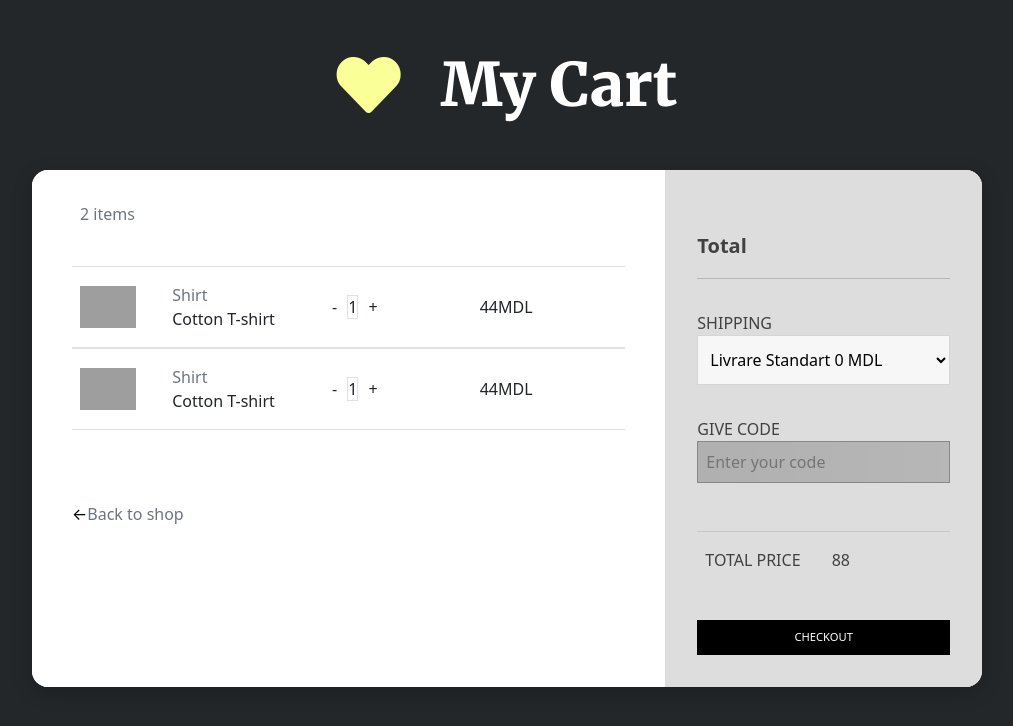
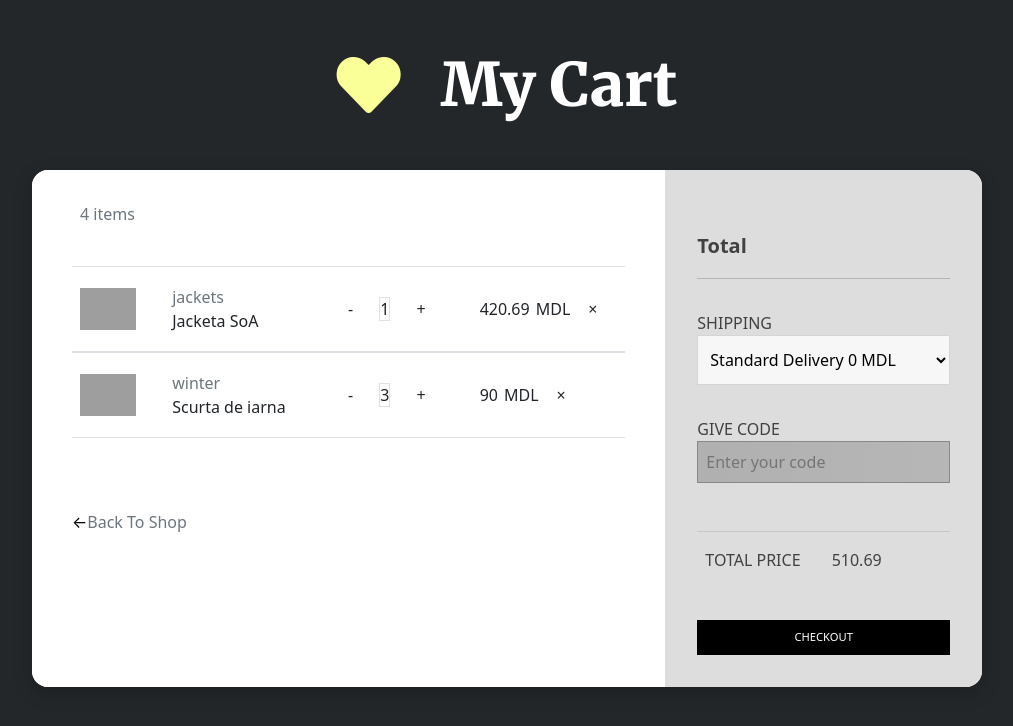
Before and after one commit to LwveMike/MagazinOnline, a PHP site: page /cart.php in a window 1280 px wide. Shown: the part 61-787 px from the top of the page, without its empty margins (133-1146 px from the left). Run offline with PHP 8.4, Linux system fonts and the light colour scheme; the visitor is signed in with stand-in values (Sample User, id 1); data comes from the database, SQL or seed files in the repository; some libraries are stand-ins or nearby versions; grey boxes are pictures that could not be loaded.

Commit message:
Added Functional Shopping Cart

```diff
--- a/cart.php
+++ b/cart.php
@@ -1,8 +1,19 @@
 <?php
 include "menu.php";
+include "db.php";
 
+if (!isset($_SESSION['username']) || empty($_SESSION['username'])) {
+    echo "<div class='alert alert-danger' role='alert'>
+    Trebuie sa fii logat ca sa ai un cart
+            </div>";
+    echo "<script>
+    setTimeout(() => {
+    window.location.replace('/lwvemike/MagazinOnline/');
+    }, 2000);
+            </script>";
+    die();
+}
 ?>
-
 <link rel="stylesheet" href="./style/cart.css">
 
 
@@ -18,42 +29,64 @@ include "menu.php";
         <div class="col-md-8 cart">
             <div class="title">
                 <div class="row">
-                    <div class="col align-self-center text-right text-muted"><span id="total-items">2</span> <span>items</span></div>
+                    <?php
+                    $username = $_SESSION['username'];
+                    $getUserId = "SELECT id FROM users WHERE username = '{$username}'";
+                    $result = $con->query($getUserId);
+                    $res = $result->fetch_all(MYSQLI_ASSOC)[0];
+
+                    $userId = $res['id'];
+
+                    $totalItems = "SELECT cart_items.id, cart_items.quantity, products.name, products.url, products.price, products.sub_category FROM cart_items
+                                   JOIN products
+                                   ON cart_items.product_id = products.id
+                                   WHERE cart_items.user_id = {$userId}";
+
+                    $totalItemsQuery = $con->query($totalItems);
+                    $totalItemsResponse = $totalItemsQuery->fetch_all(MYSQLI_ASSOC);
+
+                    $totalItemsLengthArr = [];
+                    $totalItemsPrice = [];
+
+                    foreach ($totalItemsResponse as $itemResponse) {
+                        array_push($totalItemsLengthArr, $itemResponse['quantity']);
+                        array_push($totalItemsPrice, $itemResponse['quantity'] * $itemResponse['price']);
+                    }
+
+                    $items = array_sum($totalItemsLengthArr);
+                    $totalPrice = array_sum($totalItemsPrice);
+                    $totalPrice = round($totalPrice, 2);
+
+                    echo "<div class='col align-self-center text-right text-muted'><span id='total-items'>{$items}</span> <span>items</span></div>";
+
+                    ?>
+
                 </div>
             </div>
 
-            <div class="row border-top border-bottom cart-item">
-                <div class="row main align-items-center">
-                    <div class="col-2"><img class="img-fluid" src="https://i.imgur.com/pHQ3xT3.jpg"></div>
-                    <div class="col">
-                        <div class="row text-muted">Shirt</div>
-                        <div class="row">Cotton T-shirt</div>
+            <?php
+            foreach ($totalItemsResponse as $item) {
+                $price = round($item['price'] * $item['quantity'], 2);
+                echo "<div class='row border-top border-bottom cart-item'>
+                <div class='row main align-items-center'>
+                    <div class='col-2'><img class='img-fluid' src={$item['url']}></div>
+                    <div class='col'>
+                        <div class='row text-muted'>{$item['sub_category']}</div>
+                        <div class='row'>{$item['name']}</div>
                     </div>
-                    <div class="col">
-                        <span class="decrement">-</span>
-                        <span class="border qty">1</span>
-                        <span class="increment">+</span>
-                    </div>
-                    <div class="col"><span class="itm-price">44</span><span>MDL</span></div>
+                    <form class='col'>
+                        <span class='decrement' name='decrement_{$item['id']}'>-</span>
+                        <span class='border qty'>{$item['quantity']}</span>
+                        <span class='increment' name='increment_{$item['id']}'>+</span>
+                    </form>
+                    <div class='col'><span class='itm-price' data-id={$item['id']}>{$price}</span><span class='currency'>MDL</span><span class='delete'>&times</span></div>
                 </div>
-            </div>
-            <div class="row border-top border-bottom">
-                <div class="row main align-items-center">
-                    <div class="col-2"><img class="img-fluid" src="https://i.imgur.com/pHQ3xT3.jpg"></div>
-                    <div class="col">
-                        <div class="row text-muted">Shirt</div>
-                        <div class="row">Cotton T-shirt</div>
-                    </div>
-                    <div class="col">
-                        <span class="decrement">-</span>
-                        <span class="border qty">1</span>
-                        <span class="increment">+</span>
-                    </div>
-                    <div class="col"><span class="itm-price">44</span><span>MDL</span></div>
-                </div>
-            </div>
+            </div>";
+            }
 
-            <div class="back-to-shop"><a href="#">&leftarrow;</a><span class="text-muted">Back to shop</span></div>
+            ?>
+
+            <div class="back-to-shop"><a href="/lwvemike/MagazinOnline/">&leftarrow;</a><span class="text-muted">Back To Shop</span></div>
         </div>
         <div class="col-md-4 summary">
             <div>
@@ -62,13 +95,16 @@ include "menu.php";
             <hr>
             <form>
                 <p>SHIPPING</p> <select>
-                    <option class="text-muted">Livrare Standart 0 MDL</option>
+                    <option class="text-muted">Standard Delivery 0 MDL</option>
                 </select>
                 <p>GIVE CODE</p> <input id="code" placeholder="Enter your code">
             </form>
             <div class="row" style="border-top: 1px solid rgba(0,0,0,.1); padding: 2vh 0;">
                 <div class="col">TOTAL PRICE</div>
-                <div class="col text-right" id="total">88</div>
+                <?php
+                echo "<div class='col text-right' id='total'>{$totalPrice}</div>"
+                ?>
+
             </div> <button class="btn">CHECKOUT</button>
         </div>
     </div>
--- a/head.php
+++ b/head.php
@@ -21,6 +21,6 @@ session_start();
     <script src="https://code.jquery.com/jquery-3.2.1.slim.min.js" integrity="sha384-KJ3o2DKtIkvYIK3UENzmM7KCkRr/rE9/Qpg6aAZGJwFDMVNA/GpGFF93hXpG5KkN" crossorigin="anonymous"></script>
     <script src="https://cdnjs.cloudflare.com/ajax/libs/popper.js/1.12.3/umd/popper.min.js" integrity="sha384-vFJXuSJphROIrBnz7yo7oB41mKfc8JzQZiCq4NCceLEaO4IHwicKwpJf9c9IpFgh" crossorigin="anonymous"></script>
     <script src="https://maxcdn.bootstrapcdn.com/bootstrap/4.0.0-beta.2/js/bootstrap.min.js" integrity="sha384-alpBpkh1PFOepccYVYDB4do5UnbKysX5WZXm3XxPqe5iKTfUKjNkCk9SaVuEZflJ" crossorigin="anonymous"></script>
-
+    <script src="https://code.jquery.com/jquery-3.6.0.min.js" integrity="sha256-/xUj+3OJU5yExlq6GSYGSHk7tPXikynS7ogEvDej/m4=" crossorigin="anonymous"></script>
     <title>MagazinOnline</title>
 </head>
--- a/menu.php
+++ b/menu.php
@@ -95,7 +95,7 @@ include "head.php";
                     </div>
                     <div class="btn-group form-btns">
                         <button type="button" class="btn btn-secondary" data-dismiss="modal">Close</button>
-                        <button type="submit" class="btn btn-primary">Sign up</button>
+                        <button type="submit" class="btn btn-primary">Register</button>
                     </div>
                 </form>
             </div>
@@ -126,7 +126,7 @@ include "head.php";
                     </div>
                     <div class="btn-group form-btns">
                         <button type="button" class="btn btn-secondary" data-dismiss="modal">Close</button>
-                        <button type="submit" class="btn btn-primary">Sign up</button>
+                        <button type="submit" class="btn btn-primary">Login</button>
                     </div>
                 </form>
             </div>
--- a/style/cart.css
+++ b/style/cart.css
@@ -32,9 +32,23 @@ p {
 .decrement,
 .increment {
   cursor: pointer;
+  display: inline-block;
+  user-select: none;
+  padding: 8px 16px;
   margin: 6px;
 }
 
+.currency {
+  margin-left: 6px;
+}
+
+.delete {
+  display: inline-block;
+  cursor: pointer;
+  user-select: none;
+  padding: 6px 12px;
+  margin-left: 6px;
+}
 .card {
   margin: auto;
   max-width: 950px;
@@ -149,7 +163,6 @@ input:focus::-webkit-input-placeholder {
   box-shadow: none;
   color: white;
   -webkit-box-shadow: none;
-  -webkit-user-select: none;
   transition: none;
 }
 
```
Also changed, not shown: database/database.sql (+26 -12 lines), delcart.php (added, +12 -0 lines), quantity.php (added, +14 -0 lines), scripts/cart.js (+63 -18 lines).
